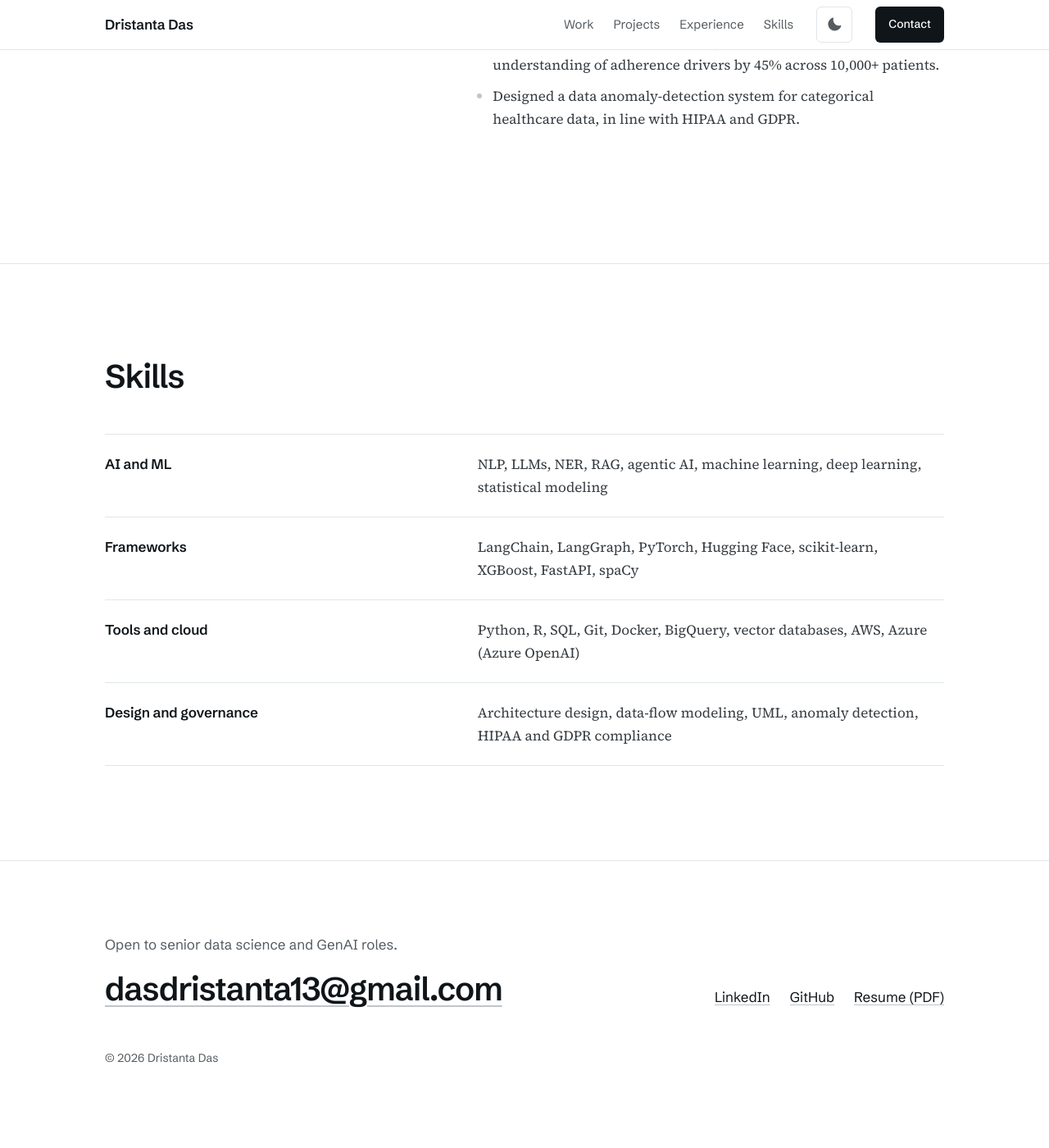
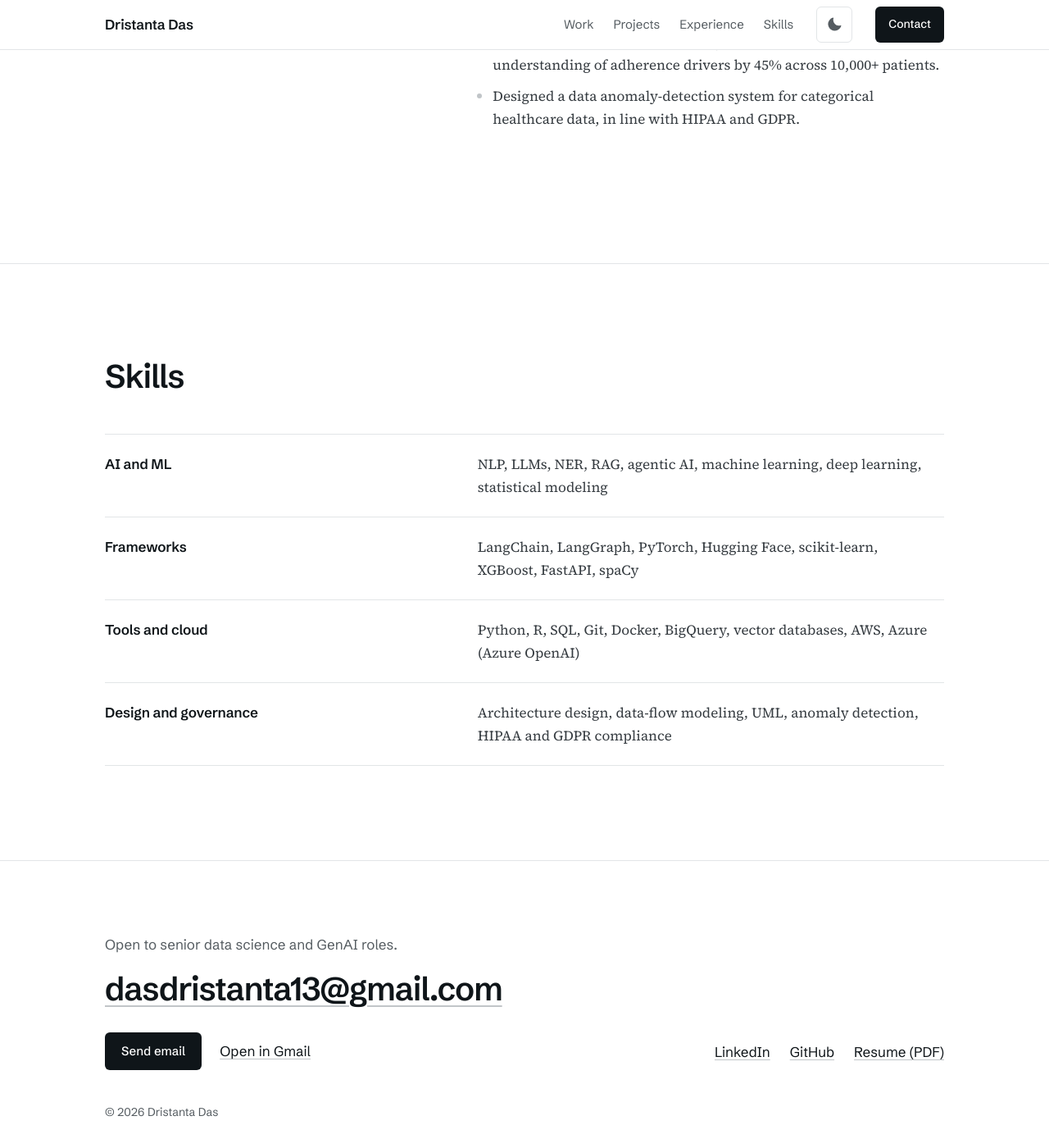
Before and after one commit to dasdristanta13/dasdristanta13.github.io, a Jekyll site: the page built from index.md, in a window 1280 px wide and 1400 px high, scrolled down 4902 px. Shown: the whole window at 82% size. Built offline with Jekyll 4.4.1, drawn with Linux system fonts in a browser that asks for light colours; before the commit the page ends 6236 px from its top, so only the background shows below that.

Commit message:
Add Send email and Open in Gmail actions with pre-filled message
Footer gets a mailto button and a Gmail compose link, both with the same
subject and opening line. Header Contact uses the pre-filled mailto too.

Co-Authored-By: Claude Sonnet 5 <noreply@anthropic.com>

```diff
--- a/_layouts/default.html
+++ b/_layouts/default.html
@@ -41,7 +41,7 @@
           <svg class="moon" viewBox="0 0 256 256" aria-hidden="true"><path d="M233.54 142.23a8 8 0 0 0-8-2 88.08 88.08 0 0 1-109.8-109.8 8 8 0 0 0-10-10 104.84 104.84 0 0 0-52.91 37A104 104 0 0 0 136 224a103.09 103.09 0 0 0 62.52-20.88 104.84 104.84 0 0 0 37-52.91 8 8 0 0 0-1.98-7.98Z"/></svg>
           <svg class="sun" viewBox="0 0 256 256" aria-hidden="true"><path d="M120 40V16a8 8 0 0 1 16 0v24a8 8 0 0 1-16 0Zm72 88a64 64 0 1 1-64-64 64.07 64.07 0 0 1 64 64ZM58.34 69.66a8 8 0 0 0 11.32-11.32L52.69 41.37a8 8 0 0 0-11.32 11.32Zm0 116.68-17 17a8 8 0 0 0 11.32 11.32l17-17a8 8 0 0 0-11.32-11.32ZM192 72a8 8 0 0 0 5.66-2.34l17-17a8 8 0 0 0-11.32-11.32l-17 17A8 8 0 0 0 192 72Zm5.66 114.34a8 8 0 0 0-11.32 11.32l17 17a8 8 0 0 0 11.32-11.32ZM40 120H16a8 8 0 0 0 0 16h24a8 8 0 0 0 0-16Zm88 88a8 8 0 0 0-8 8v24a8 8 0 0 0 16 0v-24a8 8 0 0 0-8-8Zm112-88h-24a8 8 0 0 0 0 16h24a8 8 0 0 0 0-16Z"/></svg>
         </button>
-        <a class="btn btn-sm" href="mailto:{{ site.email }}">Contact</a>
+        <a class="btn btn-sm" href="mailto:{{ site.email }}?subject=Hello%20Dristanta&amp;body=Hi%20Dristanta%2C%0A%0AI%20found%20your%20portfolio%20and%20wanted%20to%20get%20in%20touch%20about%20">Contact</a>
       </div>
     </header>
 
@@ -54,6 +54,10 @@
         <div>
           <p class="foot-lead">Open to senior data science and GenAI roles.</p>
           <a class="foot-mail" href="mailto:{{ site.email }}">{{ site.email }}</a>
+          <div class="foot-actions">
+            <a class="btn" href="mailto:{{ site.email }}?subject=Hello%20Dristanta&amp;body=Hi%20Dristanta%2C%0A%0AI%20found%20your%20portfolio%20and%20wanted%20to%20get%20in%20touch%20about%20">Send email</a>
+            <a href="https://mail.google.com/mail/?view=cm&amp;fs=1&amp;to={{ site.email }}&amp;su=Hello%20Dristanta&amp;body=Hi%20Dristanta%2C%0A%0AI%20found%20your%20portfolio%20and%20wanted%20to%20get%20in%20touch%20about%20" target="_blank" rel="noopener">Open in Gmail</a>
+          </div>
         </div>
         <ul class="foot-links">
           <li><a href="https://www.linkedin.com/in/dasdristanta13/" target="_blank" rel="noopener">LinkedIn</a></li>
--- a/assets/css/site.css
+++ b/assets/css/site.css
@@ -228,6 +228,8 @@ h2 { margin: 0; color: var(--ink); font-size: clamp(1.75rem, 3.4vw, 2.5rem); fon
 .foot-lead { margin: 0 0 6px; color: var(--muted); }
 .foot-mail { display: inline-flex; align-items: center; min-height: 44px; color: var(--ink); font-size: clamp(1.5rem, 4vw, 2.5rem); font-weight: 600; letter-spacing: -0.03em; text-decoration-color: var(--line-strong); text-decoration-thickness: 2px; text-underline-offset: 6px; overflow-wrap: anywhere; }
 .foot-mail:hover { text-decoration-color: var(--accent); }
+.foot-actions { display: flex; flex-wrap: wrap; align-items: center; gap: 8px 22px; margin-top: 20px; }
+.foot-actions a:not(.btn) { display: inline-flex; align-items: center; min-height: 44px; color: var(--ink); text-decoration-color: var(--line-strong); }
 .foot-links { list-style: none; display: flex; flex-wrap: wrap; gap: 8px 24px; margin: 0; padding: 0; }
 .foot-links a { display: inline-flex; align-items: center; min-height: 44px; color: var(--ink); text-decoration-color: var(--line-strong); }
 .legal { padding-block: 40px 32px; color: var(--muted); font-size: 0.875rem; }
```
